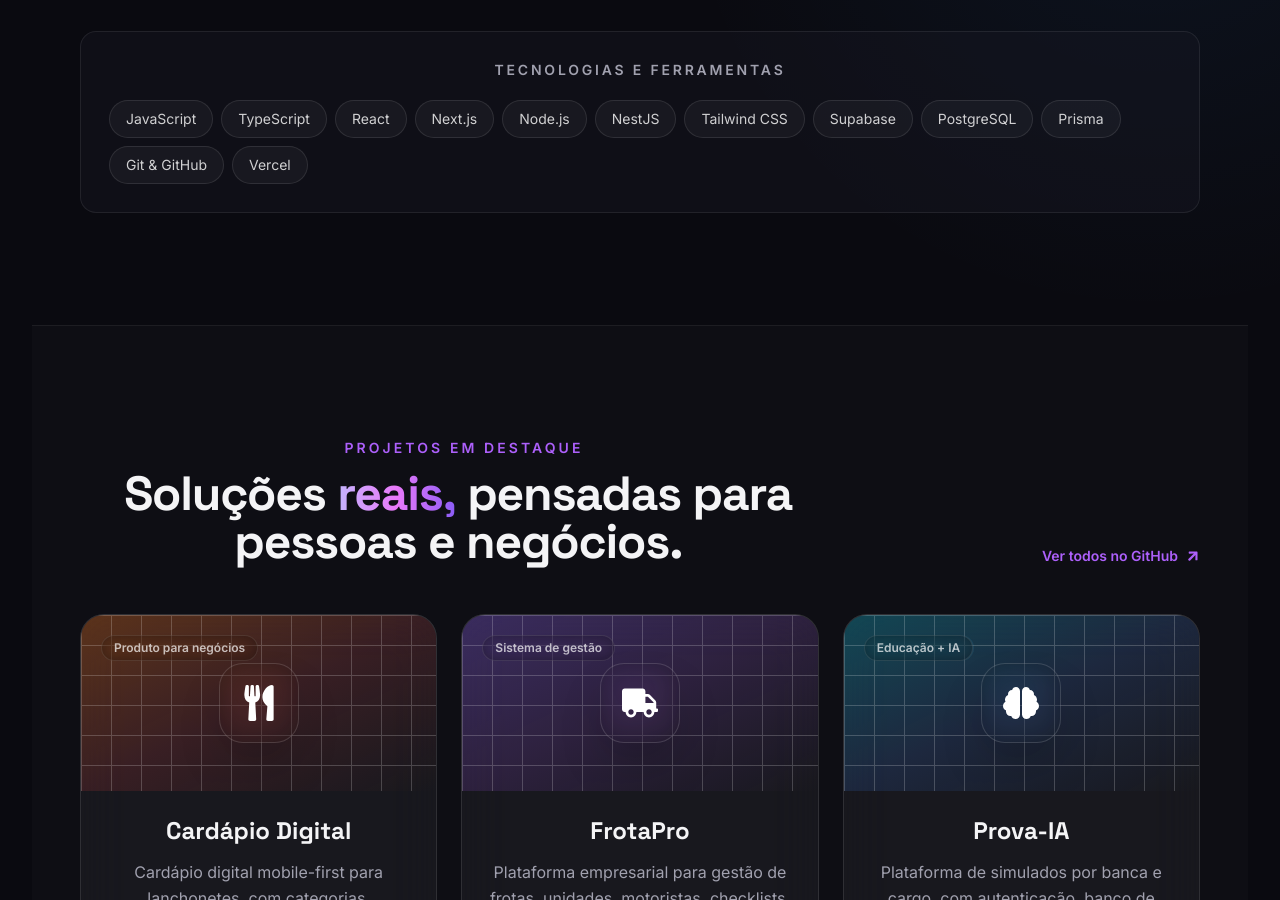
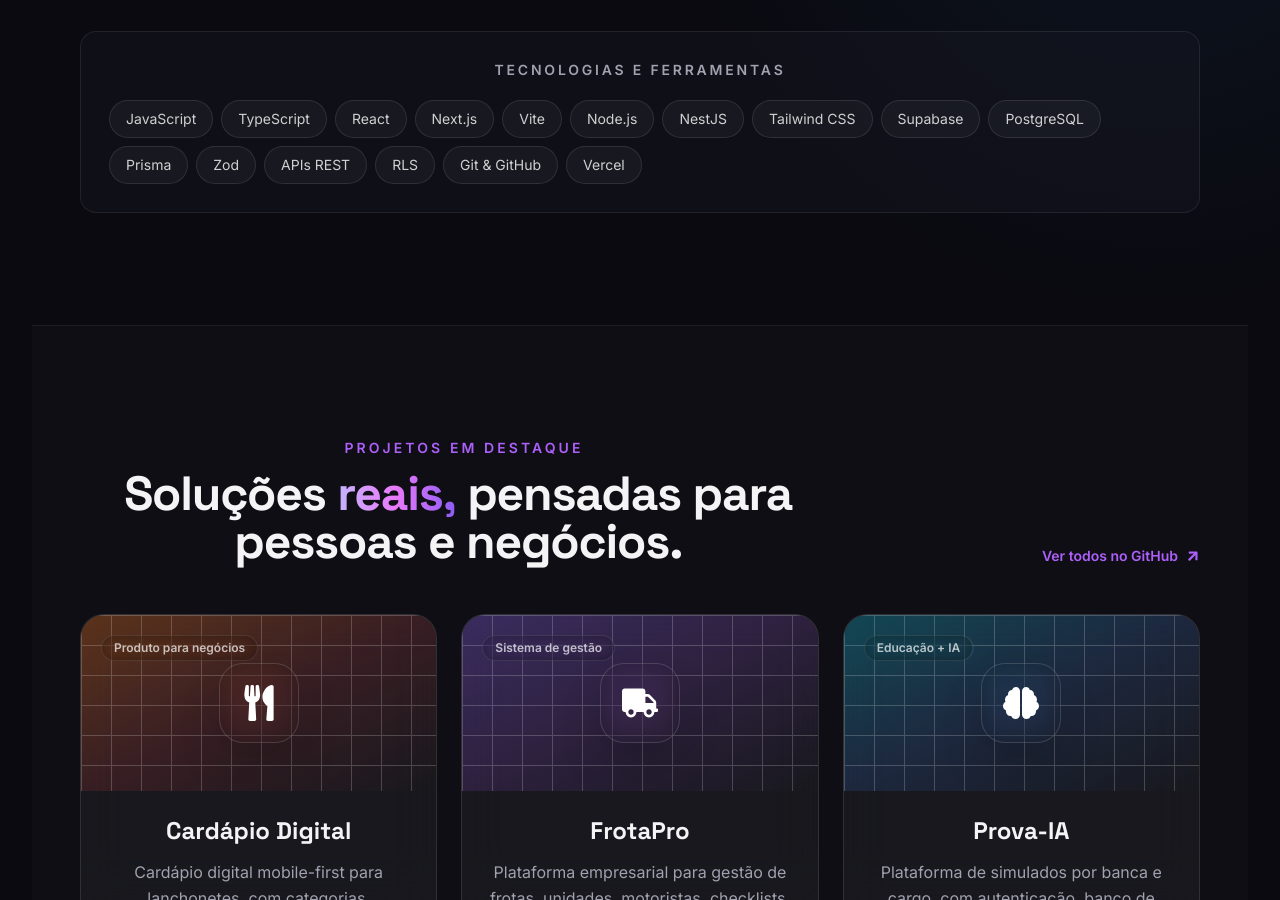
Before and after one commit to LEBEATO/portiflio-moderno, a React (Vite) app: page / in a window 1280 px wide. Shown: the part 1722-2622 px from the top of the page. Built offline with nearby package versions, Linux system fonts and the light colour scheme.

Commit message:
feat: atualizar tecnologias e ferramentas

```diff
--- a/src/pages/About.tsx
+++ b/src/pages/About.tsx
@@ -3,7 +3,7 @@ import { FaDatabase, FaLaptopCode, FaServer } from 'react-icons/fa';
 import MotionReveal from '@/components/MotionReveal';
 import AnimatedText from '@/components/AnimatedText';
 
-const skills = ['JavaScript', 'TypeScript', 'React', 'Next.js', 'Node.js', 'NestJS', 'Tailwind CSS', 'Supabase', 'PostgreSQL', 'Prisma', 'Git & GitHub', 'Vercel'];
+const skills = ['JavaScript', 'TypeScript', 'React', 'Next.js', 'Vite', 'Node.js', 'NestJS', 'Tailwind CSS', 'Supabase', 'PostgreSQL', 'Prisma', 'Zod', 'APIs REST', 'RLS', 'Git & GitHub', 'Vercel'];
 const services = [
   { icon: <FaLaptopCode />, title: 'Front-end', text: 'Interfaces rápidas, acessíveis e responsivas com foco na experiência real do usuário.' },
   { icon: <FaServer />, title: 'Back-end', text: 'APIs, autenticação, regras de negócio e integrações preparadas para crescer.' },
```
